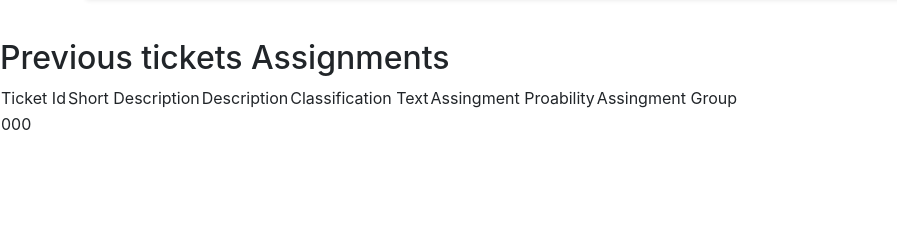
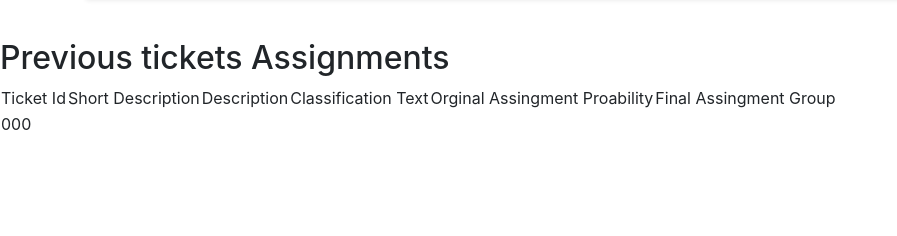
Before and after one commit to jagmeetmalhotra/CPWeb, a Flask app: template templates/home.html in a window 1280 px wide. Shown: the part 564-800 px from the top of the page, without its empty margins (0-897 px from the left). Run offline with Flask 2, Linux system fonts and the light colour scheme; the template is opened without the code that fills it: most values are stand-ins (such as "Sample title", 1, 10 or a date in 2020); parts of the project's set-up code (start-up, migrations or seed data) failed here and were passed over; some libraries are stand-ins or nearby versions.

Commit message:
probability less than .75 assing to group manual

```diff
--- a/app.py
+++ b/app.py
@@ -182,9 +182,11 @@ def your_ticket():
         #predict
         result = model.predict([en_desc])
         result_prob=model.predict_proba([en_desc])
-        print("Result Propability:"+ str(result_prob.max()));
+        if result_prob.max() < 0.75:
+            result_org = result
+            result = [13]
         flash("Your ticket has been assinged to Assignment Group : " + encoder_mapping[result[0]] )
-        session[str(uuid.uuid1()) + '|<>|' + sd_org + '|<>|'+ desc_org + '|<>|' + en_desc + '|<>|' + str(result_prob.max())[:4] + '|<>|' + encoder_mapping[result[0]] ]= True
+        session[str(uuid.uuid1()) + '|<>|' + sd_org + '|<>|'+ desc_org + '|<>|' + en_desc + '|<>|' + str(result_prob.max())[:4] +'-'+encoder_mapping[result_org[0]]+ '|<>|' + encoder_mapping[result[0]] ]= True
         return redirect(url_for('home'))
     else:
         return redirect(url_for('home'))
--- a/templates/home.html
+++ b/templates/home.html
@@ -40,8 +40,8 @@
   <td>Short Description</td>
   <td>Description</td>
   <td>Classification Text</td>
-  <td>Assingment Proability</td>
-  <td>Assingment Group</td>
+  <td>Orginal Assingment Proability</td>
+  <td>Final Assingment Group</td>
 </tr>
   {% for code in codes %}
   <tr>
```
